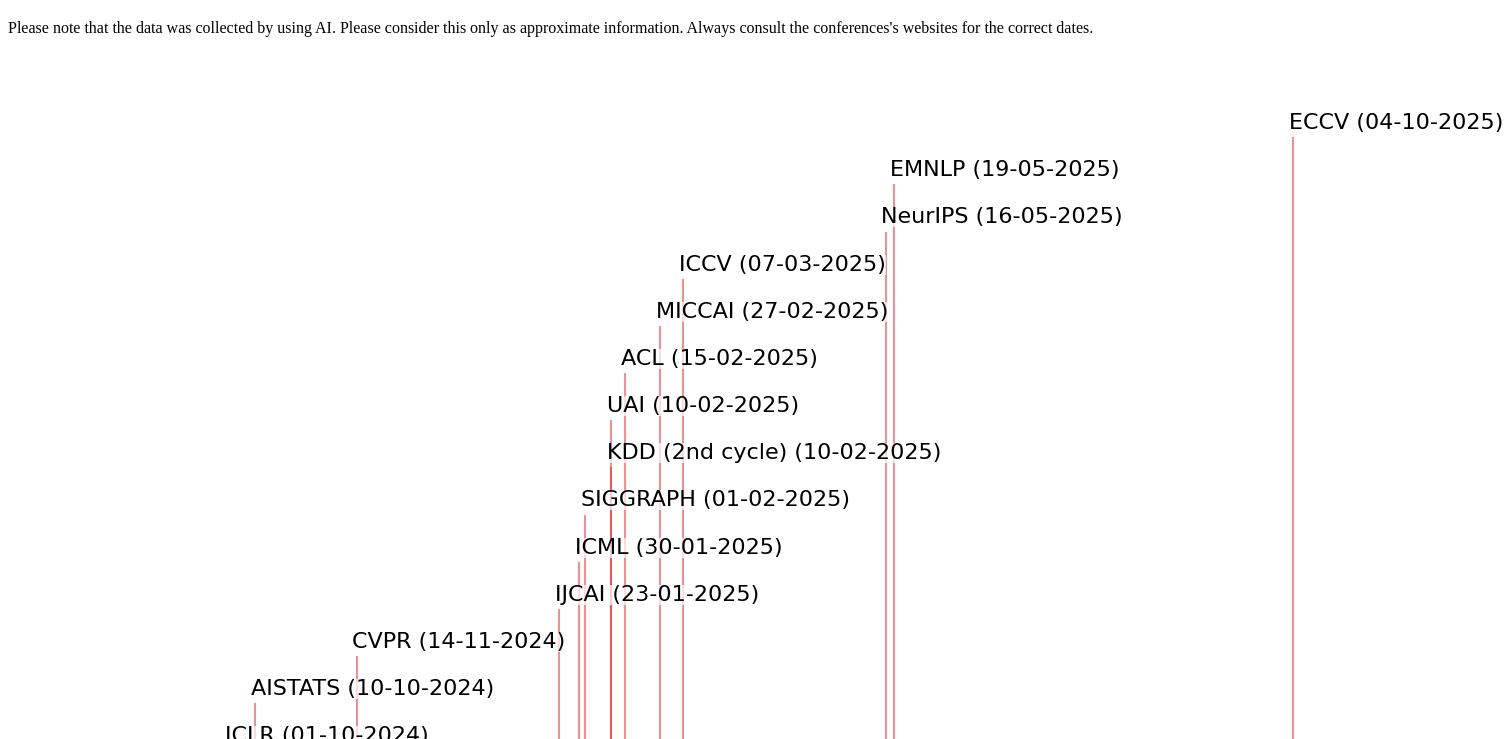
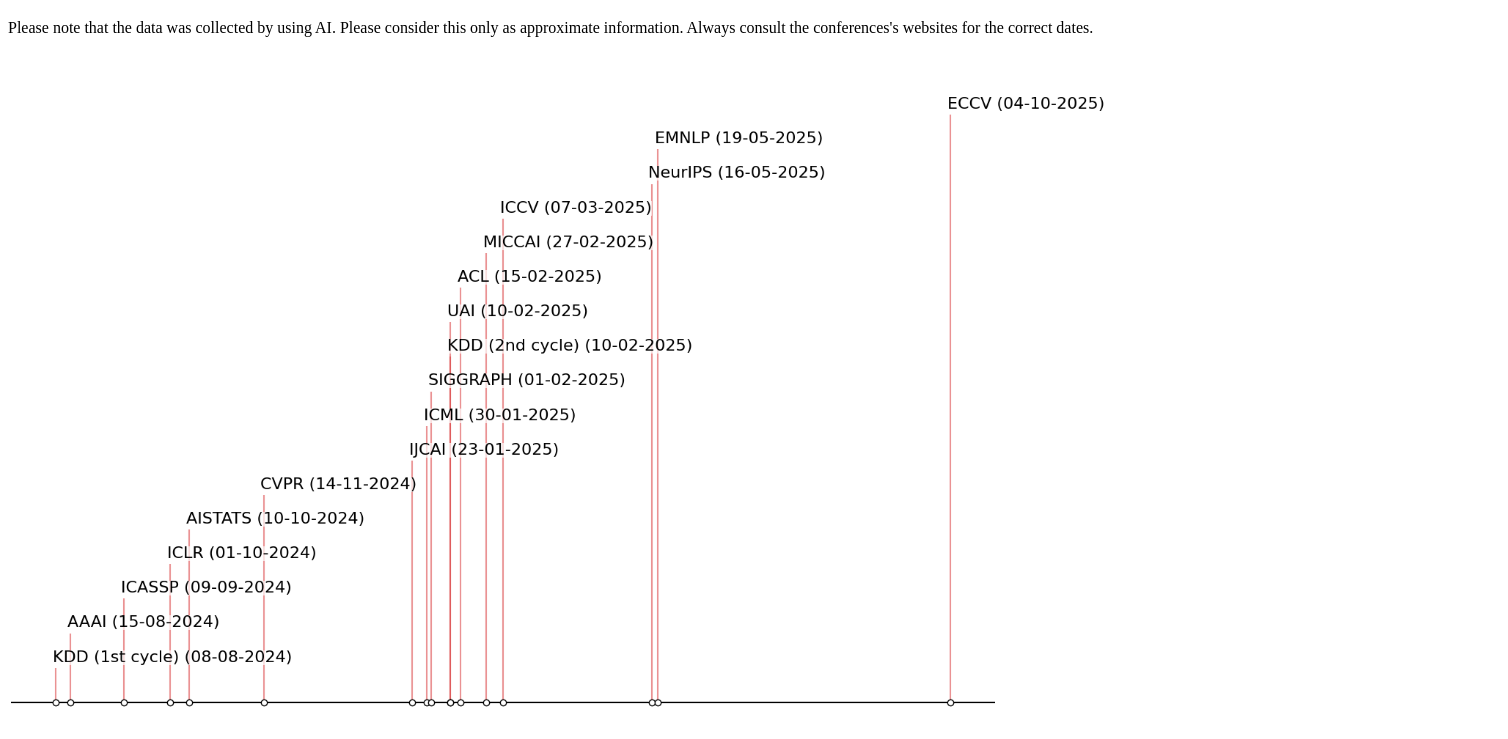
Before and after one commit to dangmanhtruong1995/AIConferencesDeadlines, a plain HTML site: page index.html in a window 1280 px wide. Shown: the part 61-800 px from the top of the page, 1508 px wide, since content can reach past the window. Drawn offline with Linux system fonts and the light colour scheme.

Commit message:
Resize image properly

```diff
--- a/index.html
+++ b/index.html
@@ -5,7 +5,7 @@
 <h1>Paper submission deadlines for AI conferences</h1>
 
 <p>Please note that the data was collected by using AI. Please consider this only as approximate information. Always consult the conferences's websites for the correct dates.</p>
-<img src="AI_conference_deadlines_2025.png" alt="AI conference deadlines"/>
+<img src="AI_conference_deadlines_2025.png" alt="AI conference deadlines" width=1100 height=733.33/>
 
 </body>
 </html>
```
